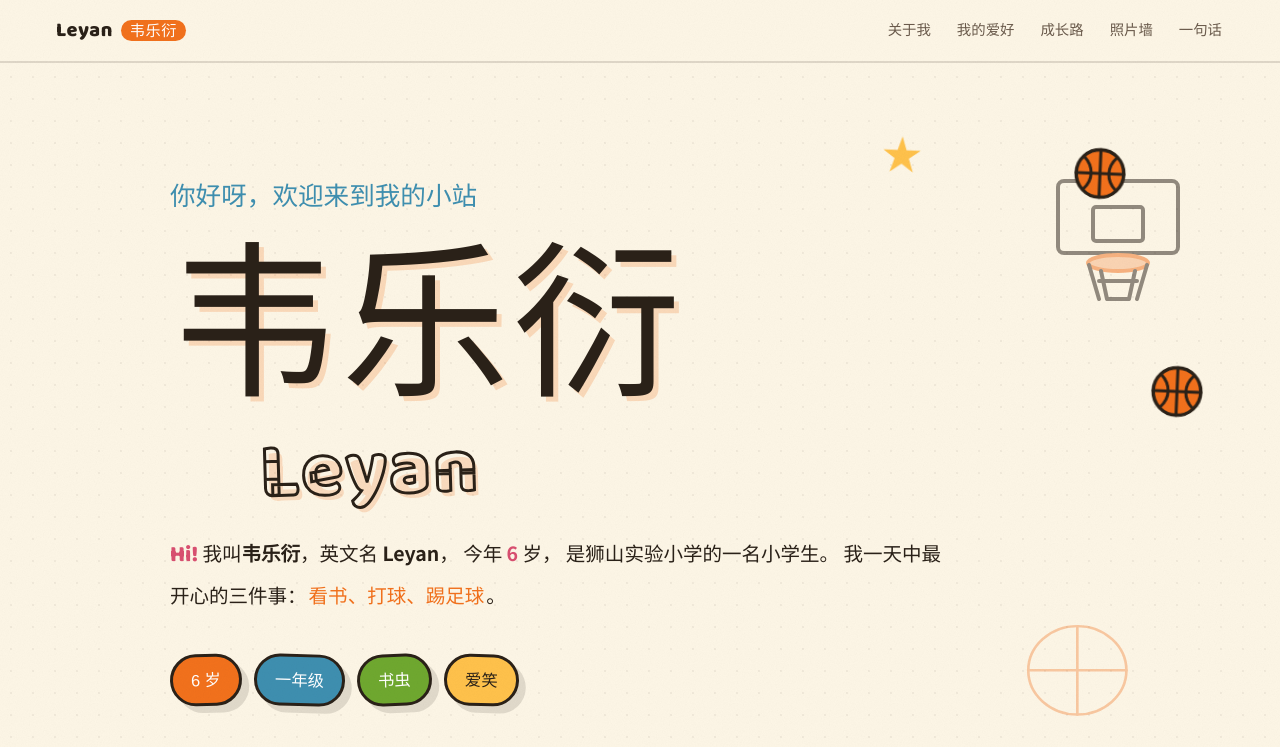
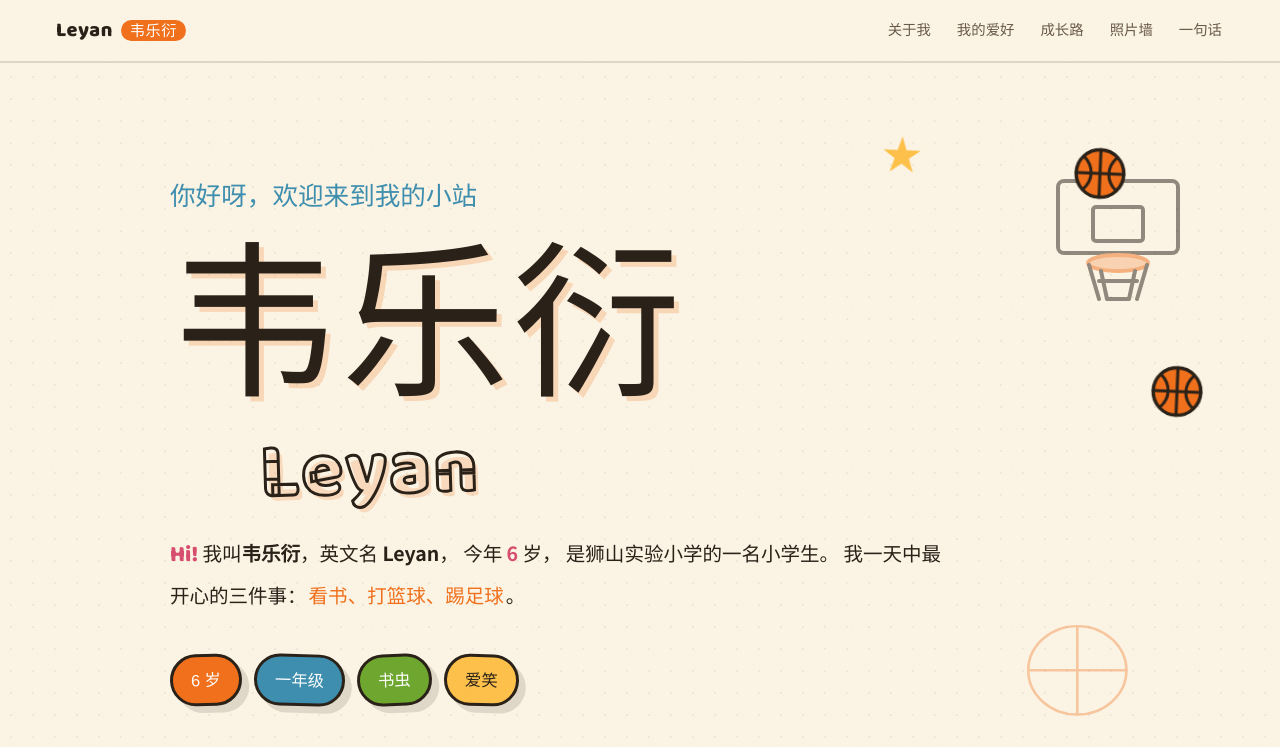
Before and after one commit to weisengroup/weisengroup.github.io, a plain HTML site: page index.html in a window 1280 px wide. Shown: the top 747 px of the page. Drawn offline with Linux system fonts and the light colour scheme; a web font is replaced by a local one.

Commit message:
copy: hero line says 打篮球

```diff
--- a/index.html
+++ b/index.html
@@ -74,7 +74,7 @@
         <span class="hi">Hi!</span> 我叫<strong>韦乐衍</strong>，英文名 <strong>Leyan</strong>，
         今年 <strong class="age" data-age>—</strong> 岁，
         是狮山实验小学的一名小学生。
-        我一天中最开心的三件事：<em>看书、打球、踢足球</em>。
+        我一天中最开心的三件事：<em>看书、打篮球、踢足球</em>。
       </p>
 
       <ul class="stickers reveal d3">
```
